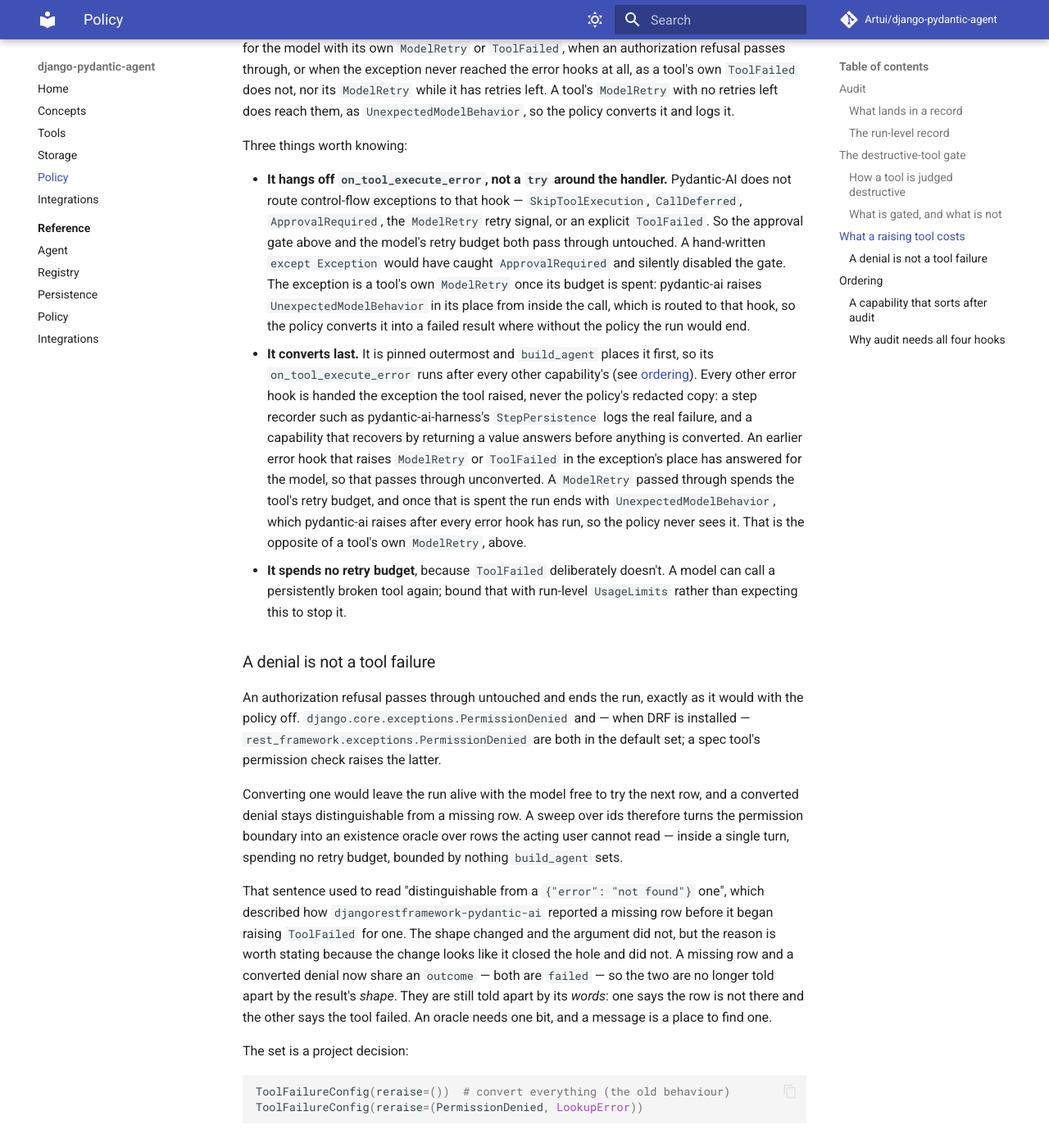
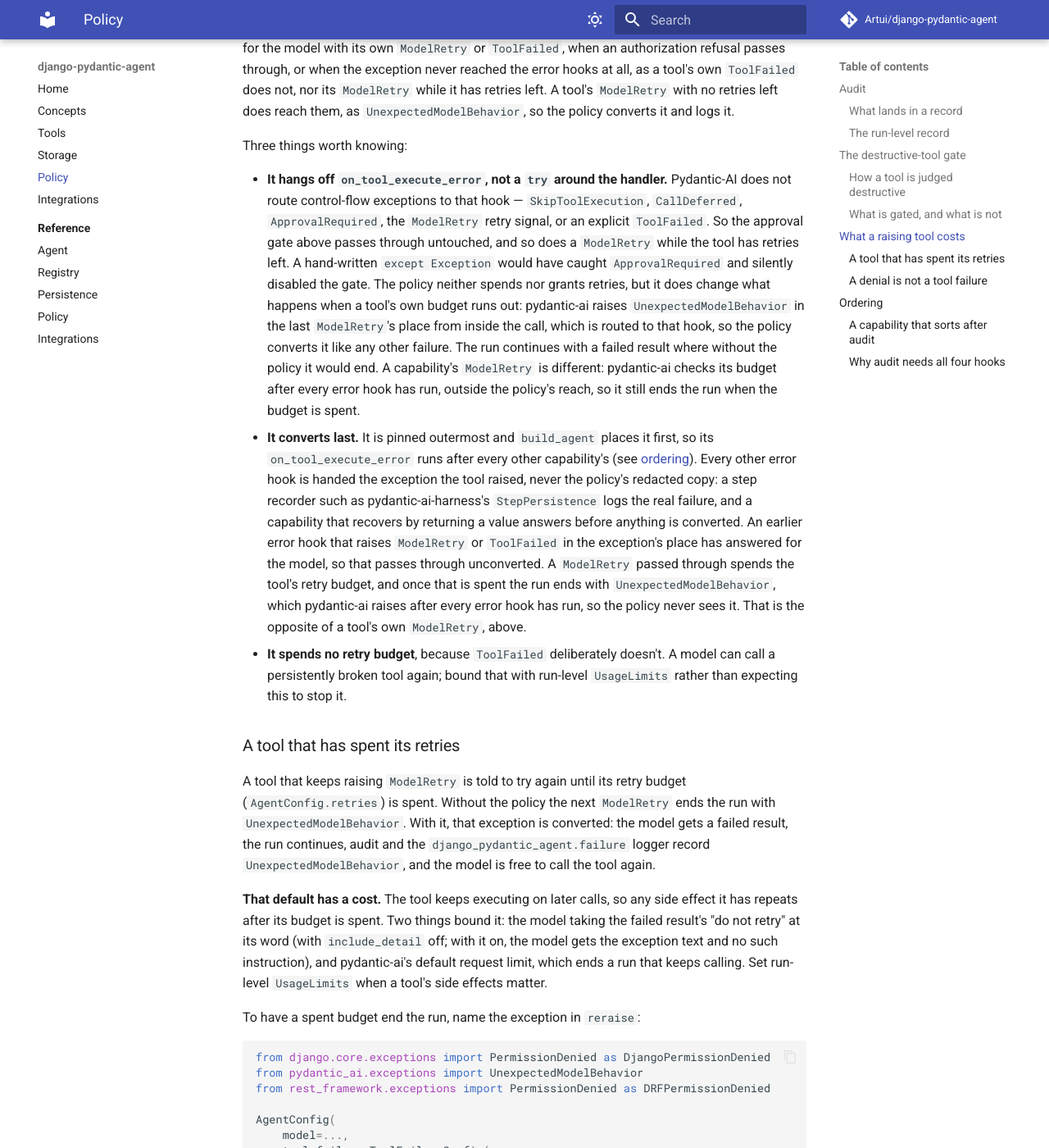
Before and after one commit to Artui/django-pydantic-agent, an MkDocs documentation site: the page built from docs/policy.md, in a window 1280 px wide and 1400 px high, scrolled down 5093 px. Shown: the whole window at 82% size. Built offline with MkDocs 1.6.1 and Material for MkDocs 9.7.7, drawn with Linux system fonts in a browser that asks for light colours; comment, search, counter and statistics services are not loaded; some of the changed text lies outside the part shown.

Commit message:
Say honestly what the failure policy does to a spent tool retry budget (#98)
* Say honestly what the failure policy does to a spent tool retry budget

The docs claimed the model's retry budget passes through untouched. A tool's
own ModelRetry past its budget is converted into a failed result, so the run
continues. Document that, its cost, and the reraise opt-out, and pin the
opt-out with tests.

Co-Authored-By: Claude Sonnet 5.5 <noreply@anthropic.com>

* Pin the cost of converting a spent tool retry budget, and scope the do-not-retry bound

The tool keeps executing after its budget is spent (now tested). The model
taking 'do not retry' bounds that only with include_detail off.

Co-Authored-By: Claude Sonnet 5.5 <noreply@anthropic.com>

---------

Co-authored-by: Claude Sonnet 5.5 <noreply@anthropic.com>

````diff
--- a/docs/policy.md
+++ b/docs/policy.md
@@ -247,13 +247,17 @@ Three things worth knowing:
 - **It hangs off `on_tool_execute_error`, not a `try` around the handler.**
   Pydantic-AI does not route control-flow exceptions to that hook —
   `SkipToolExecution`, `CallDeferred`, `ApprovalRequired`, the `ModelRetry`
-  retry signal, or an explicit `ToolFailed`. So the approval gate above and the
-  model's retry budget both pass through untouched. A hand-written
-  `except Exception` would have caught `ApprovalRequired` and silently disabled
-  the gate. The exception is a tool's own `ModelRetry` once its budget is
-  spent: pydantic-ai raises `UnexpectedModelBehavior` in its place from inside
-  the call, which is routed to that hook, so the policy converts it into a
-  failed result where without the policy the run would end.
+  retry signal, or an explicit `ToolFailed`. So the approval gate above passes
+  through untouched, and so does a `ModelRetry` while the tool has retries
+  left. A hand-written `except Exception` would have caught `ApprovalRequired`
+  and silently disabled the gate. The policy neither spends nor grants retries,
+  but it does change what happens when a tool's own budget runs out: pydantic-ai
+  raises `UnexpectedModelBehavior` in the last `ModelRetry`'s place from inside
+  the call, which is routed to that hook, so the policy converts it like any
+  other failure. The run continues with a failed result where without the
+  policy it would end. A capability's `ModelRetry` is different: pydantic-ai
+  checks its budget after every error hook has run, outside the policy's reach,
+  so it still ends the run when the budget is spent.
 - **It converts last.** It is pinned outermost and `build_agent` places it
   first, so its `on_tool_execute_error` runs after every other capability's
   (see [ordering](#ordering)). Every other error hook is handed the exception
@@ -269,6 +273,50 @@ Three things worth knowing:
 - **It spends no retry budget**, because `ToolFailed` deliberately doesn't.
   A model can call a persistently broken tool again; bound that with run-level
   `UsageLimits` rather than expecting this to stop it.
+
+### A tool that has spent its retries
+
+A tool that keeps raising `ModelRetry` is told to try again until its retry
+budget (`AgentConfig.retries`) is spent.
+Without the policy the next `ModelRetry` ends the run with
+`UnexpectedModelBehavior`. With it, that exception is converted: the model gets
+a failed result, the run continues, audit and the
+`django_pydantic_agent.failure` logger record `UnexpectedModelBehavior`, and the
+model is free to call the tool again.
+
+**That default has a cost.** The tool keeps executing on later calls, so any
+side effect it has repeats after its budget is spent. Two things bound it: the
+model taking the failed result's "do not retry" at its word (with
+`include_detail` off; with it on, the model gets the exception text and no such
+instruction), and pydantic-ai's default request limit, which ends a run that
+keeps calling. Set run-level `UsageLimits` when a tool's side effects matter.
+
+To have a spent budget end the run, name the exception in `reraise`:
+
+```python
+from django.core.exceptions import PermissionDenied as DjangoPermissionDenied
+from pydantic_ai.exceptions import UnexpectedModelBehavior
+from rest_framework.exceptions import PermissionDenied as DRFPermissionDenied
+
+AgentConfig(
+    model=...,
+    tool_failure=ToolFailureConfig(
+        reraise=(UnexpectedModelBehavior, DjangoPermissionDenied, DRFPermissionDenied),
+    ),
+)
+```
+
+Two caveats:
+
+- **`reraise` replaces the default set, it does not extend it.** The default is
+  `django.core.exceptions.PermissionDenied` and, when DRF is installed,
+  `rest_framework.exceptions.PermissionDenied`
+  ([a denial is not a tool failure](#a-denial-is-not-a-tool-failure)). A tuple
+  that leaves them out converts denials again, so re-list both.
+- **It ends the run for every `UnexpectedModelBehavior` a tool raises**, not
+  only for its own spent budget: a tool that lets a sub-agent's exhausted
+  budget propagate ends the run too. The two cannot be told apart by type or
+  `__cause__`: both are `UnexpectedModelBehavior` with a `ModelRetry` cause.
 
 ### A denial is not a tool failure
 
````
Also changed, not shown: CHANGELOG.md (+18 -0 lines), 3 other files.
